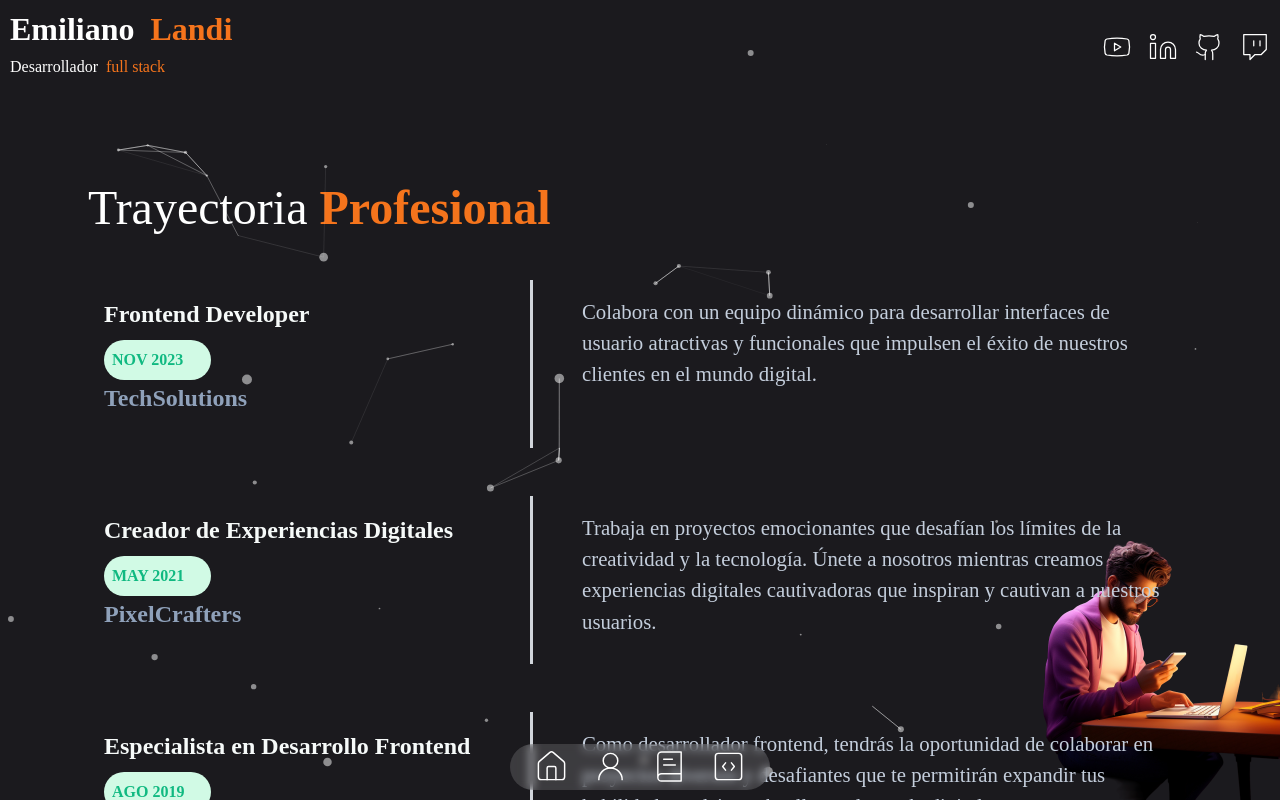
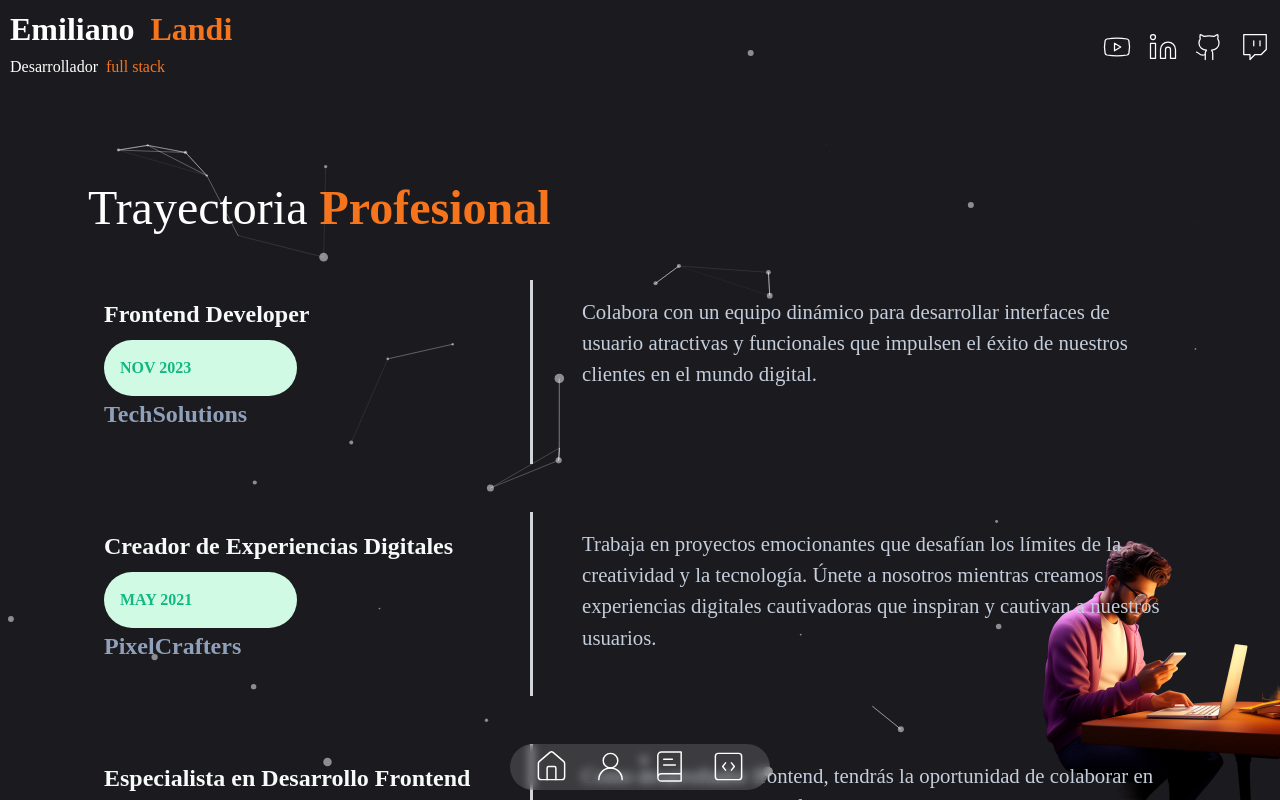
Before and after one commit to Emilianolandi/portafolioi, a Next.js app: page /about-me in a window 1280 px wide. Shown: the top 800 px of the page. Built offline with nearby package versions, Linux system fonts and the light colour scheme.

Commit message:
acomodando estilos en las fechas

```diff
--- a/app/globals.css
+++ b/app/globals.css
@@ -415,10 +415,10 @@ align-items: center;
   font-size: 1rem;
   background-color: #d1fae5;
   color: #10b981;
-  padding: 0.5rem;
-  border-radius: 9999px;
+  padding: 1rem;
+  border-radius: 9999991px;
   text-transform: uppercase;
-  width: 25%;
+  width: 45%;
 }
 
 .Time-Subtitle {
```
